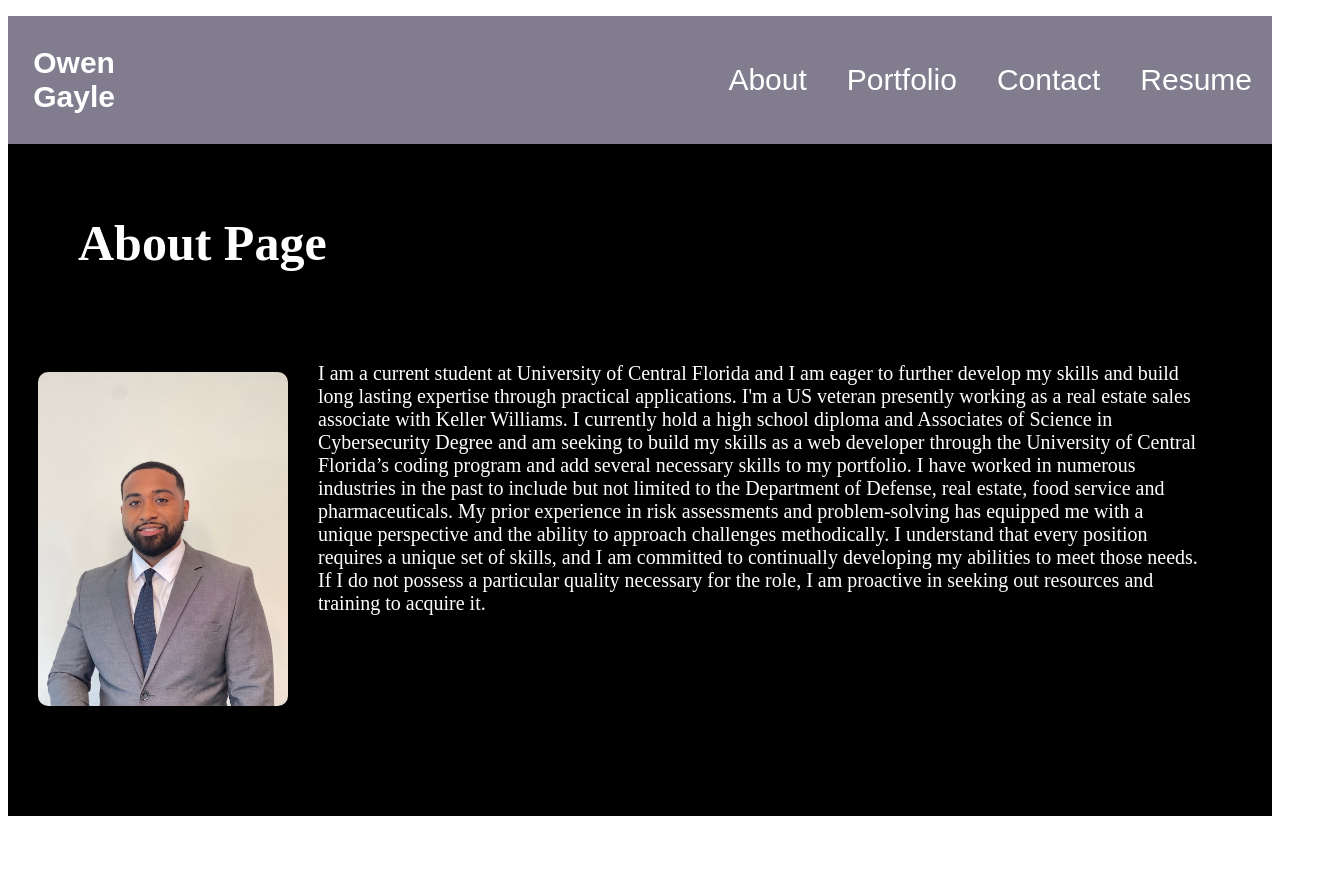
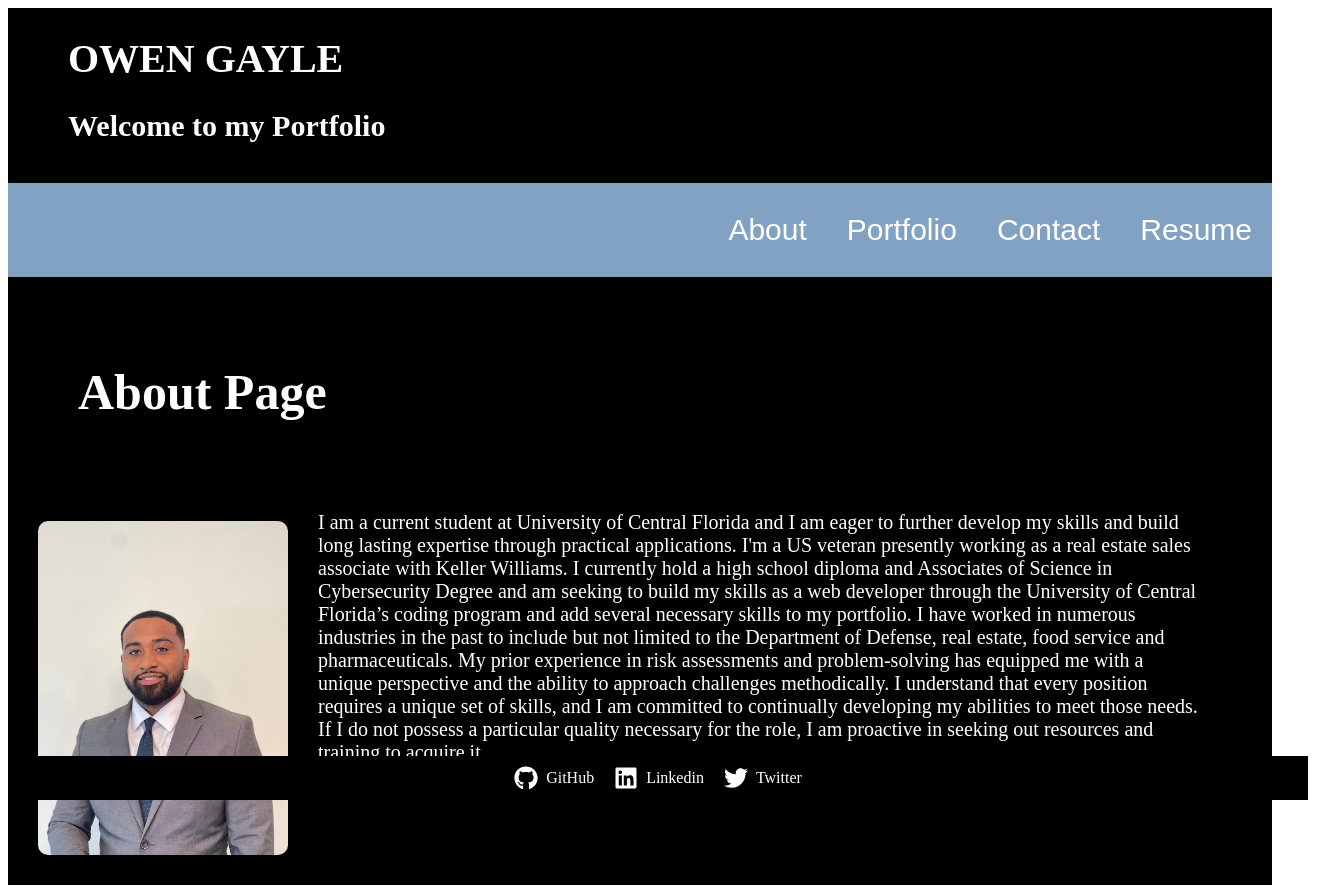
Before and after one commit to owengx/My-Portfolio, a React (Vite) app in the folder Portfolio/: page /Portfolio in a window 1280 px wide. Shown: the whole page, 1332 px wide, since content can reach past the window. Before the commit the page ends 824 px from the top, so only its background shows below. Built offline with nearby package versions, Linux system fonts and the light colour scheme.

Commit message:
added footer and header components, install npm icons for footer. deleted a unused css file

```diff
--- a/Portfolio/package.json
+++ b/Portfolio/package.json
@@ -10,10 +10,10 @@
     "lint": "eslint src --ext js,jsx --report-unused-disable-directives --max-warnings 0",
     "preview": "vite preview"
   },
-
   "dependencies": {
     "react": "^18.3.1",
     "react-dom": "^18.3.1",
+    "react-icons": "^5.3.0",
     "react-router-dom": "^6.28.0"
   },
   "devDependencies": {
--- a/Portfolio/src/components/Footer.jsx
+++ b/Portfolio/src/components/Footer.jsx
@@ -1,5 +1,61 @@
-function Footer() {
-    return <h1></h1>;
+import React from 'react';
+import { FaGithub, FaLinkedin, FaTwitter} from 'react-icons/fa'; // Imported GitHub, Linkedin, FaX icon from npm icons
+
+//inline stlying for footer
+const footer = {
+  backgroundColor: 'black',
+  color: 'white',
+  textAlign: 'center',
+  padding: '10px',
+  position: 'fixed',
+  bottom: 0,
+  width: '100%',
+};
+
+const link = {
+  color: 'white',
+  textDecoration: 'none',
+  display: 'flex',
+  alignItems: 'center',
+  justifyContent: 'center',
+  gap: '8px',
+};
+
+const icons = {
+    display: 'flex',
+    justifyContent:'center',
+    gap: '20px'
 }
 
-export default Footer;
+export default function Footer() {
+  return (
+    <footer style={footer}>
+        <div style ={icons}>
+      <a
+        href="https://github.com/owengx"
+        target="_blank"
+        style={link}
+      >
+        <FaGithub size={24} /> {/* GitHub icon */}
+        GitHub
+      </a>
+      <a
+        href="/"
+        target="_blank"
+        style={link}
+      >
+        <FaLinkedin size={24} /> {/* Linkedin icon */}
+        Linkedin
+      </a>
+      <a
+        href="/"
+        target="_blank"
+        style={link}
+      >
+        <FaTwitter size={24} /> {/* Twitter icon */}
+        Twitter
+      </a>
+      </div>
+    </footer>
+  );
+}
--- a/Portfolio/src/components/Header.jsx
+++ b/Portfolio/src/components/Header.jsx
@@ -1,13 +1,18 @@
 import React from 'react';
-import '../styles/Header.css';
-import Navigation from './Navigation';
 
-function Header() {
-    return <header className ='header'>
-    <h1>OWEN GAYLE</h1>
-    <Navigation/>
-
-    </header>
+const h1 = {
+color: 'white',
+textAlign: 'left',
+position: 'relative',
+left : '60px',
+fontSize: '20px'
 }
 
-export default Header;
+export default function Header() {
+  return (
+    <div style={h1}>
+     <h1>OWEN GAYLE</h1>
+     <h2>Welcome to my Portfolio</h2>
+    </div>
+  );
+}
--- a/Portfolio/src/components/Navigation.jsx
+++ b/Portfolio/src/components/Navigation.jsx
@@ -7,7 +7,7 @@ function Navigation ({ currentPage, handlePageChange }) {
   // const currentPage = useLocation().pathname;
     return (
       <ul className="nav">
-         <h1 className = "name">Owen Gayle</h1>
+         {/* <h1 className = "name">Owen Gayle</h1> */}
         <li className="nav">
           <Link
             to="#about"
--- a/Portfolio/src/components/PorfolioContainer.jsx
+++ b/Portfolio/src/components/PorfolioContainer.jsx
@@ -4,7 +4,8 @@ import About from './pages/AboutMe';
 import Portfolio from './pages/Portfolio';
 import Resume from './pages/Resume';
 import Contact from './pages/Contact';
-// import Header from './components/Header';
+import Footer from './Footer'
+import Header from './Header';
 
 
 export default function PortfolioContainer() {
@@ -12,7 +13,9 @@ export default function PortfolioContainer() {
   const style = {
     backgroundColor: 'black',
     minHeight: '100vh',
-    color: 'white'
+    color: 'white',
+    display: 'flex',
+    flexDirection: 'column'
   }
   const [currentPage, setCurrentPage] = useState('About');
 
@@ -34,10 +37,12 @@ export default function PortfolioContainer() {
 
   return (
     <div style= {style}>
+        <Header/>
       {/* We are passing the currentPage from state and the function to update it */}
       <Navigation currentPage={currentPage} handlePageChange={handlePageChange} />
       {/* Here we are calling the renderPage method which will return a component  */}
-      <main className="mx-3">{renderPage()}</main>
+      <main className="mx-3" style={{flex: 1}}>{renderPage()}</main>
+      <Footer/>
     </div>
   );
 }
--- a/Portfolio/src/components/pages/Portfolio.jsx
+++ b/Portfolio/src/components/pages/Portfolio.jsx
@@ -1,11 +1,10 @@
+
 import tracker from '../assets/tracker.jpg'
 import readme from '../assets/readme.jpg'
 import vehicle from '../assets/vehicle.jpg'
 import movie from '../assets/movie.jpg'
 import movie2 from '../assets/movie2.jpg'
 import weather from '../assets/weather.jpg'
-
-
 
 export default function Portfolio() {
   const titleStyle = {
@@ -76,9 +75,9 @@ export default function Portfolio() {
     <div>
       <h1 style={titleStyle}>Portfolio</h1>
       <div style={gridStyle}>
-        {projects.map((project) => ( // iterates over project array
-          <div style={cardStyle}>
-            <img src={project.img}  style={imageStyle} />
+        {projects.map((project, index) => ( // iterates over project array
+          <div key = {index} style={cardStyle}>
+            <img src={project.img}  style={imageStyle}  />
             <h3>{project.title}</h3>
             <p>
               <a href={project.github} target="_blank" style ={link}>
--- a/Portfolio/src/styles/Navigation.css
+++ b/Portfolio/src/styles/Navigation.css
@@ -3,18 +3,19 @@
     display: flex;
     justify-content: flex-end;
     align-items: center;
-   background: rgb(129, 125, 143);
+   /* background:rgb(129, 125, 143); */
+   background:#82a2c4;
     padding: 10px 0%;
     list-style: none;
 }
 
-.name{
+/* .name{
    font-family:fantasy;
    font-size: 30px;
    color: white;
    padding-left: 2%;
 
-}
+} */
 
 ul li a {
     text-decoration: none;
```
Also changed, not shown: Portfolio/src/components/Project.jsx (+4 -4 lines), Portfolio/src/styles/About.css (added), 1 other file (tests, documents, lock files or other folders).
